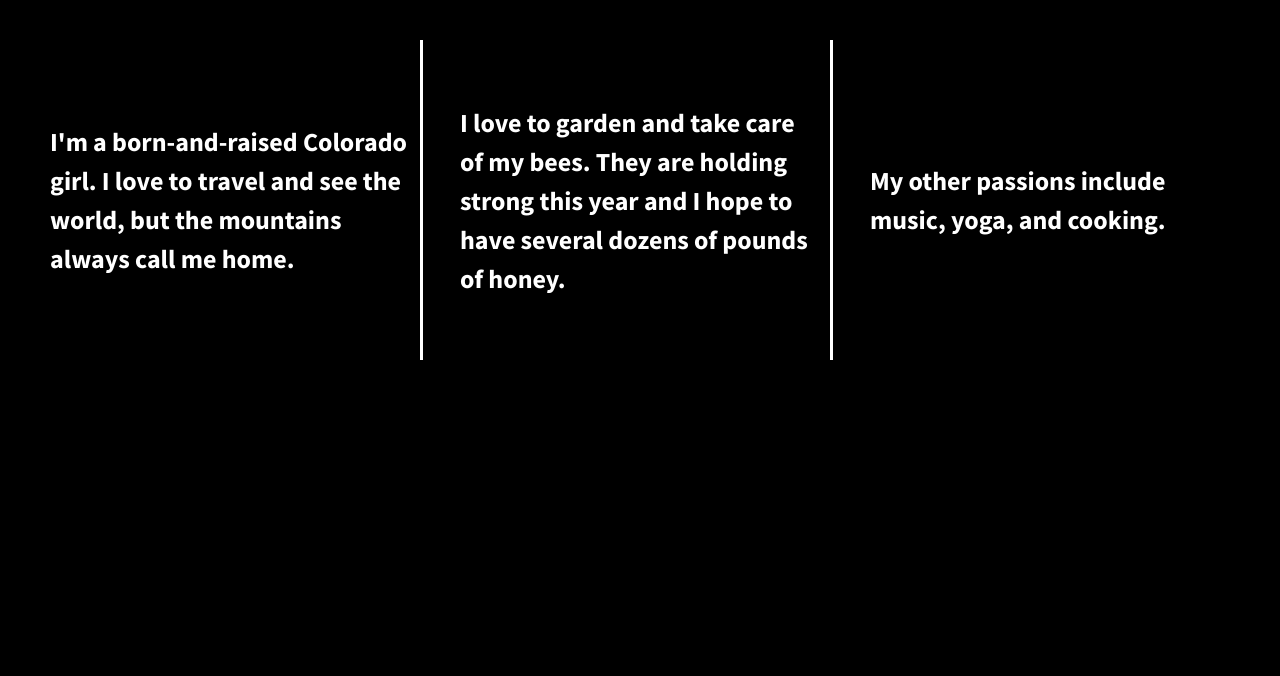
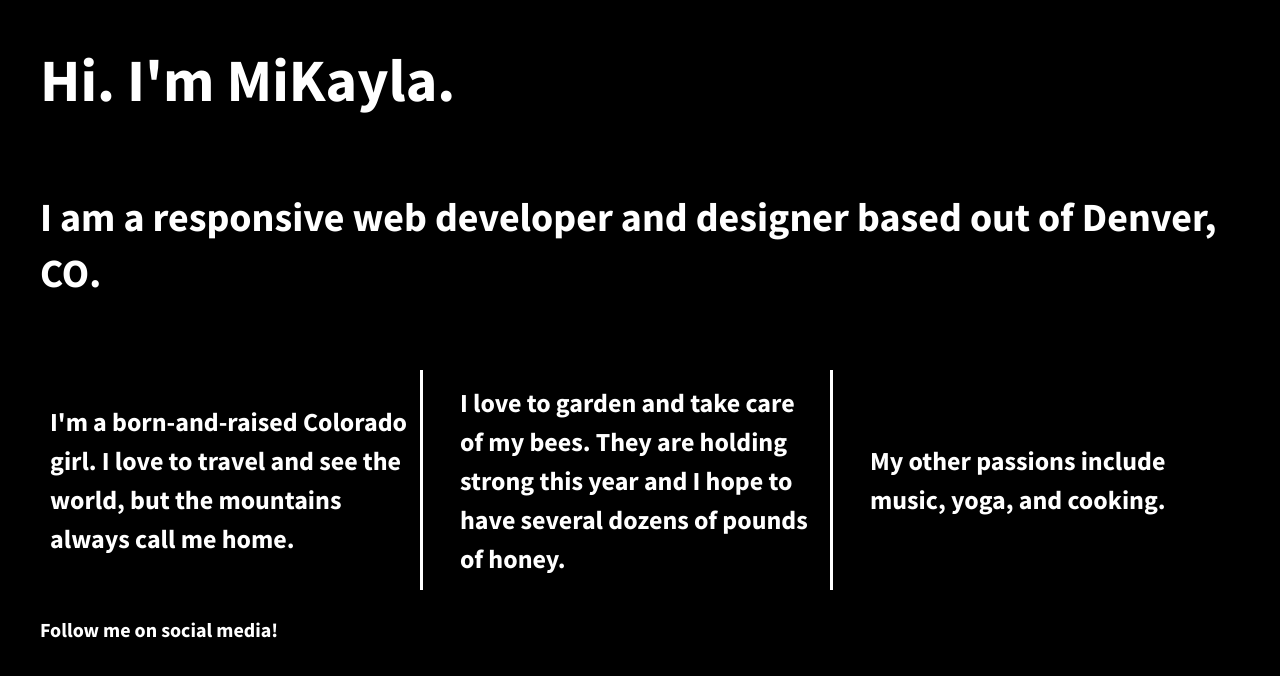
Before and after one commit to mikaylahenry/206-divs-flexbox-starter, a plain HTML site: page index.html in a window 1280 px wide. Drawn offline with nearby package versions, Linux system fonts and the light colour scheme.

Commit message:
Added header, main, footer sections and personalized it

```diff
--- a/css/main.css
+++ b/css/main.css
@@ -99,18 +99,44 @@ textarea {
 html {
   background-color: #000;
   height: 100%;
+  width: 100%;
 }
 
 body {
+  color: #fff;
   font-family: 'Source Sans Pro', sans-serif;
   padding: 2em;
   font-size: 1.25em;
   height: 100%;
 }
 
+header, footer {
+  align-items: center;
+  background-color: #000;
+  display: flex;
+  height: 80px;
+  justify-content: left;
+  width: 100%
+}
+
+header {
+  font-size: 3em;
+}
+
+main {
+  align-items: center;
+  display: flex;
+  font-size: 2em;
+  justify-content: left;
+  height: 250px;
+  width: 100%;
+}
+
 .wrapper {
   /*add display:flex and set justify-content to space-between*/
+  align-items: center;
   display: flex;
+  flex-flow: row wrap;
   font-weight: 700;
   justify-content: space-between;
 }
@@ -118,13 +144,12 @@ body {
 .div-1, .div-2, .div-3 {
   /*give the divs a width of 30%, add display:flex, set justify-content and align-items to center*/
   align-items: center;
-  color: #fff;
   display: flex;
   justify-content: center;
   line-height: 1.5em;
   font-size: 1.3em;
   background-color: #000;
-  height: 300px;
+  height: 200px;
   padding: 10px;
   width: 30%;
 }
--- a/index.html
+++ b/index.html
@@ -22,6 +22,8 @@
         <![endif]-->
 
         <section class="wrapper">
+            <header>Hi. I'm MiKayla.</header>
+            <main>I am a responsive web developer and designer based out of Denver, CO.</main>
             <div class="div-1">
                 I'm a born-and-raised Colorado girl.  I love to travel and see the world, but the mountains always call me home.
             </div>
@@ -31,6 +33,7 @@
             <div class="div-3">
                 My other passions include music, yoga, and cooking.
             </div>
+            <footer>Follow me on social media!</footer>
         </section>
 
         <script src="https://ajax.googleapis.com/ajax/libs/jquery/1.11.3/jquery.min.js"></script>
```
